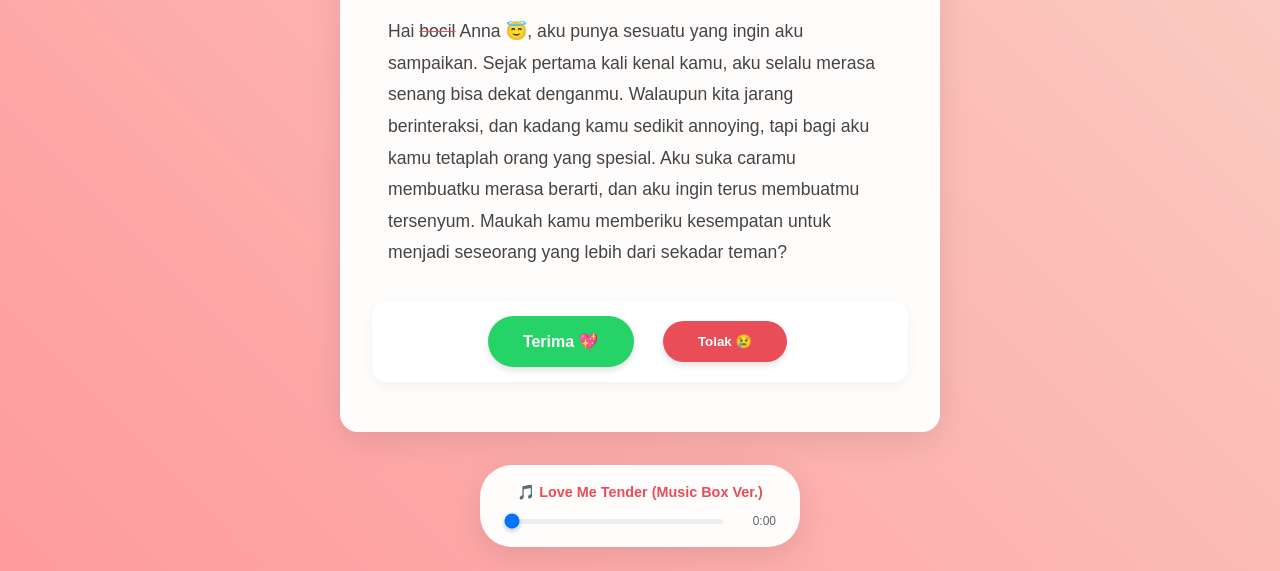
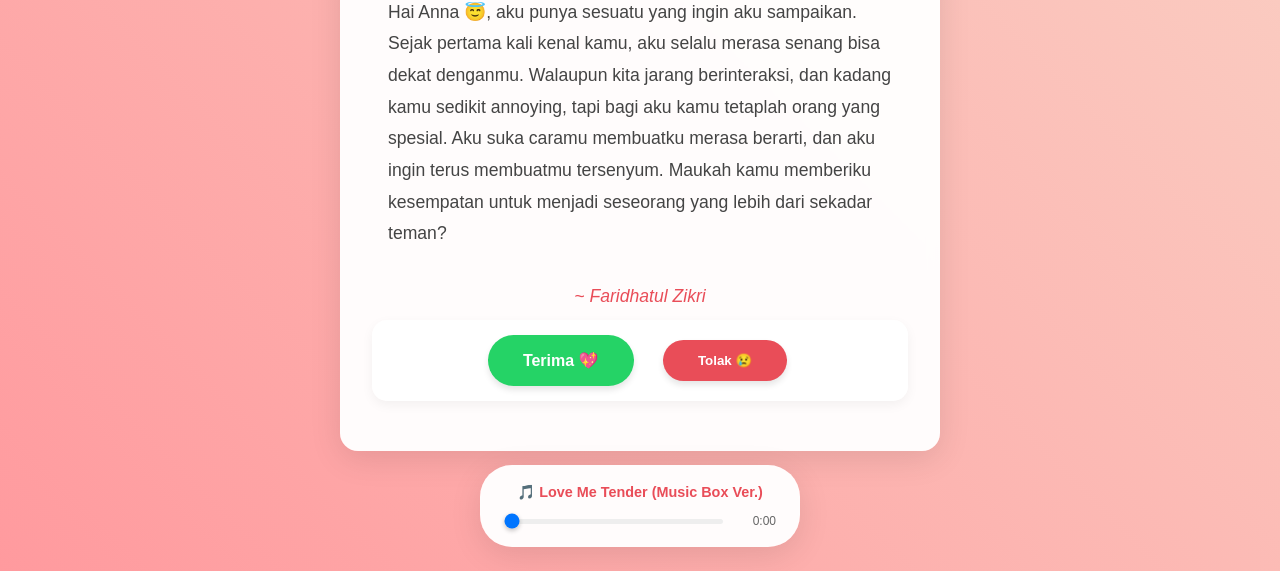
Before and after one commit to ffaridhatul/Love-Letter, a plain HTML site: page index.html in a window 1280 px wide. Shown: the part 229-800 px from the top of the page. Drawn offline with Linux system fonts and the light colour scheme.

Commit message:
delete emote

```diff
--- a/index.html
+++ b/index.html
@@ -10,10 +10,14 @@
     <div class="container">
         <h1>💌 Untuk Anna 💌</h1>
         <p class="confession-text">
-            Hai <del>bocil</del> Anna 😇, aku punya sesuatu yang ingin aku sampaikan. Sejak pertama kali kenal kamu, aku selalu merasa senang bisa dekat denganmu. Walaupun kita jarang berinteraksi, dan kadang kamu sedikit annoying, tapi bagi aku kamu tetaplah orang yang spesial. Aku suka caramu membuatku merasa berarti, dan aku ingin terus membuatmu tersenyum. Maukah kamu memberiku kesempatan untuk menjadi seseorang yang lebih dari sekadar teman?
+            Hai Anna 😇, aku punya sesuatu yang ingin aku sampaikan. Sejak pertama kali kenal kamu, aku selalu merasa senang bisa dekat denganmu. Walaupun kita jarang berinteraksi, dan kadang kamu sedikit annoying, tapi bagi aku kamu tetaplah orang yang spesial. Aku suka caramu membuatku merasa berarti, dan aku ingin terus membuatmu tersenyum. Maukah kamu memberiku kesempatan untuk menjadi seseorang yang lebih dari sekadar teman?
         </p>
+        <p class="sender-name">
+            <i> ~ Faridhatul Zikri</i>
+        </p>
+
         <div class="button-container">
-            <a href="https://wa.me/6282284861147?text=Aku%20menerima%20perasaanmu%20💖" class="whatsapp-button" target="_blank">Terima 💖</a>
+            <a href="https://wa.me/6282284861147?text=Aku%20menerima%20perasaanmu%20" class="whatsapp-button" target="_blank">Terima 💖</a>
             <button class="reject-button" id="rejectBtn">Tolak 😢</button>
         </div>
     </div>
--- a/style.css
+++ b/style.css
@@ -7,6 +7,16 @@
     --box-shadow: 0 8px 32px rgba(0, 0, 0, 0.1);
     --transition: all 0.3s cubic-bezier(0.4, 0, 0.2, 1);
   }
+
+  .sender-name {
+    font-style: italic;
+    color: var(--primary-color);
+    text-align: center;
+    margin-top: 1rem;
+    font-size: 1.1rem;
+    line-height: 1.6;
+}
+
 
   /* ===== BASE STYLES ===== */
   * {
```
